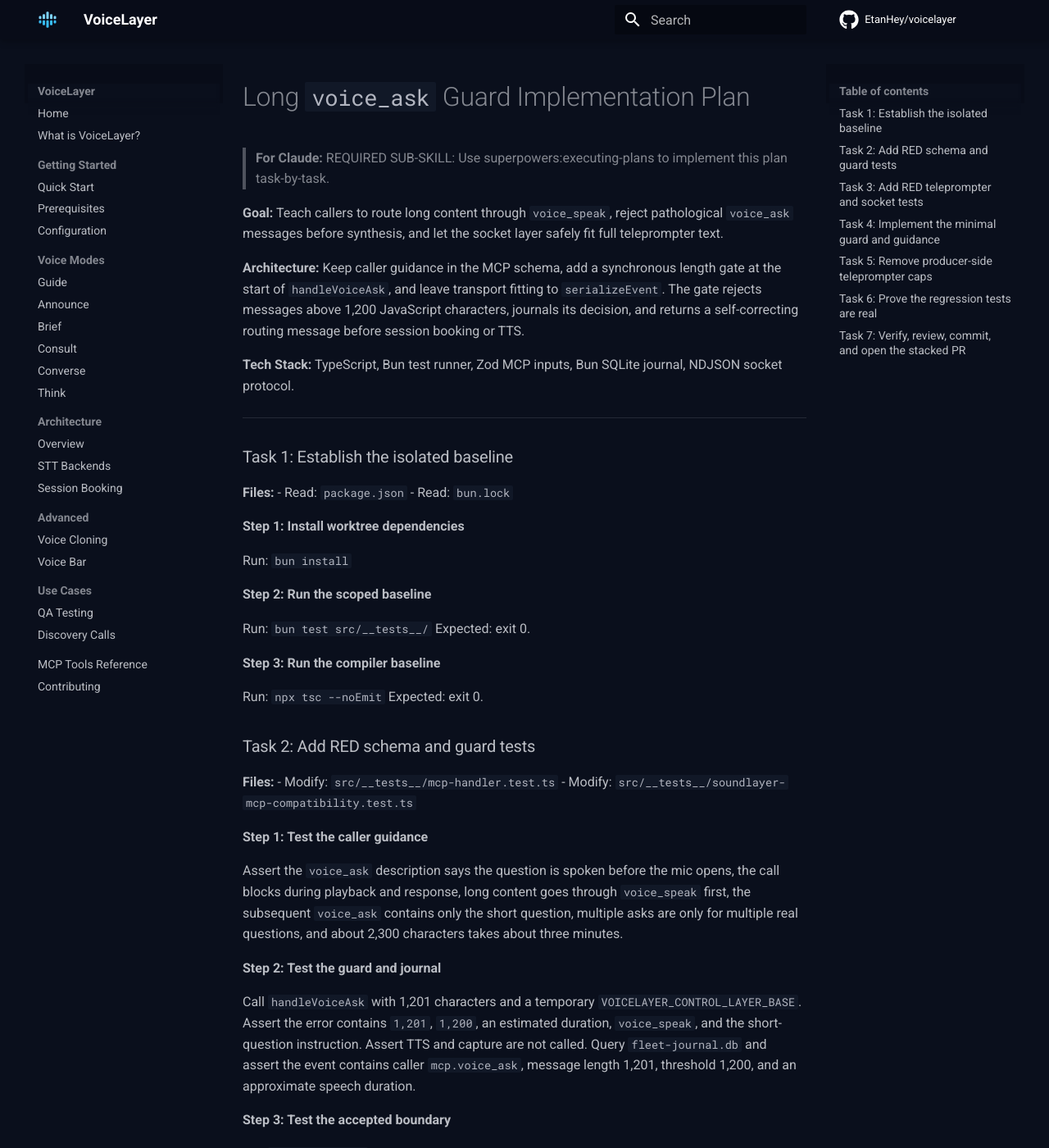
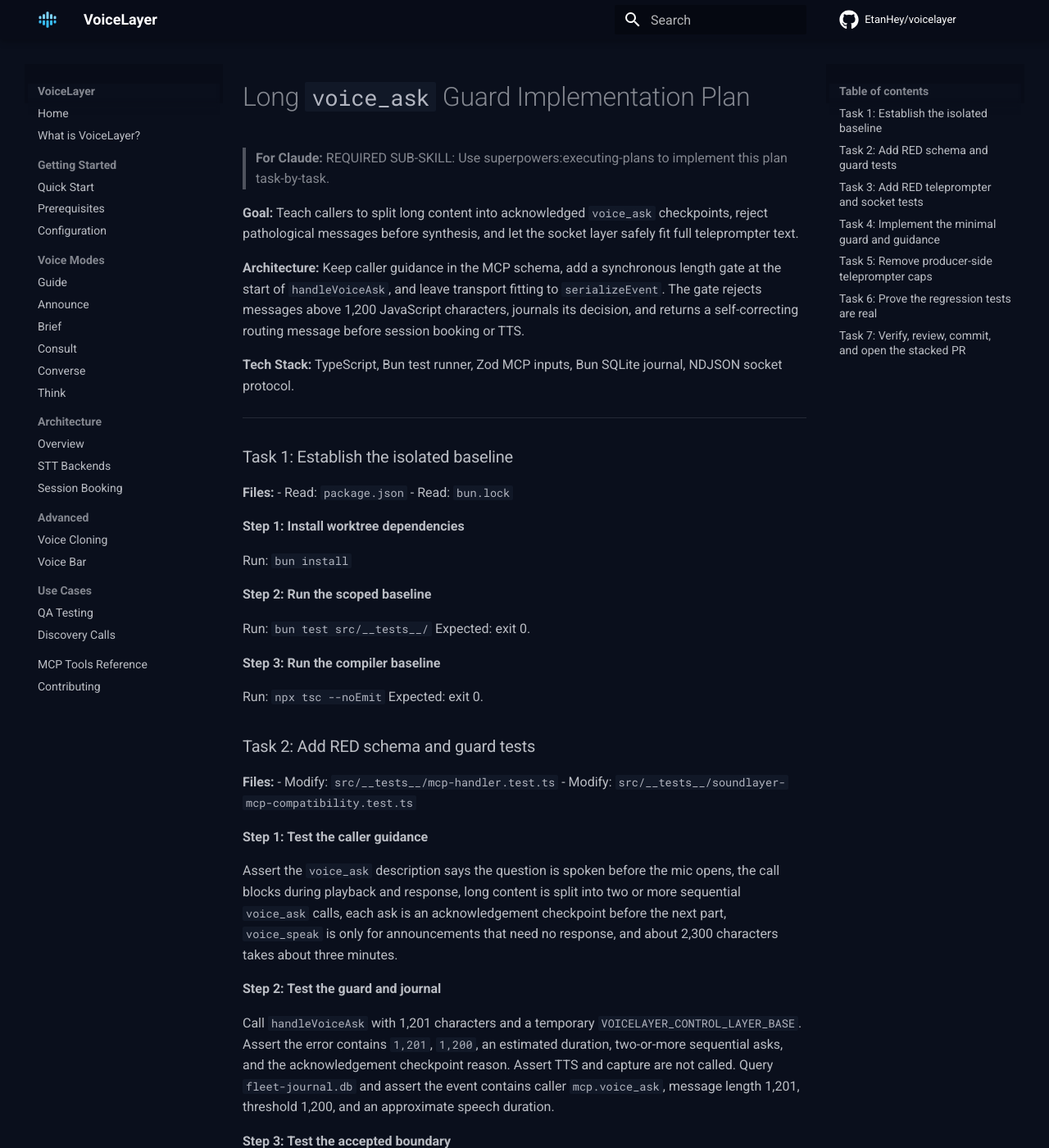
Before and after one commit to EtanHey/voicelayer, an MkDocs documentation site: the page built from docs/plans/2026-07-28-long-voice-ask-guard.md, in a window 1280 px wide and 1400 px high. Shown: the whole window at 82% size. Built offline with MkDocs 1.6.1 and Material for MkDocs 9.7.7, drawn with Linux system fonts in a browser that asks for light colours; comment, search, counter and statistics services are not loaded; some of the changed text lies outside the part shown.

Commit message:
docs: correct long ask checkpoint routing

```diff
--- a/docs/plans/2026-07-28-long-voice-ask-guard.md
+++ b/docs/plans/2026-07-28-long-voice-ask-guard.md
@@ -2,7 +2,7 @@
 
 > **For Claude:** REQUIRED SUB-SKILL: Use superpowers:executing-plans to implement this plan task-by-task.
 
-**Goal:** Teach callers to route long content through `voice_speak`, reject pathological `voice_ask` messages before synthesis, and let the socket layer safely fit full teleprompter text.
+**Goal:** Teach callers to split long content into acknowledged `voice_ask` checkpoints, reject pathological messages before synthesis, and let the socket layer safely fit full teleprompter text.
 
 **Architecture:** Keep caller guidance in the MCP schema, add a synchronous length gate at the start of `handleVoiceAsk`, and leave transport fitting to `serializeEvent`. The gate rejects messages above 1,200 JavaScript characters, journals its decision, and returns a self-correcting routing message before session booking or TTS.
 
@@ -39,19 +39,19 @@
 **Step 1: Test the caller guidance**
 
 Assert the `voice_ask` description says the question is spoken before the mic
-opens, the call blocks during playback and response, long content goes through
-`voice_speak` first, the subsequent `voice_ask` contains only the short
-question, multiple asks are only for multiple real questions, and about 2,300
-characters takes about three minutes.
+opens, the call blocks during playback and response, long content is split into
+two or more sequential `voice_ask` calls, each ask is an acknowledgement
+checkpoint before the next part, `voice_speak` is only for announcements that
+need no response, and about 2,300 characters takes about three minutes.
 
 **Step 2: Test the guard and journal**
 
 Call `handleVoiceAsk` with 1,201 characters and a temporary
 `VOICELAYER_CONTROL_LAYER_BASE`. Assert the error contains `1,201`, `1,200`, an
-estimated duration, `voice_speak`, and the short-question instruction. Assert
-TTS and capture are not called. Query `fleet-journal.db` and assert the event
-contains caller `mcp.voice_ask`, message length 1,201, threshold 1,200, and an
-approximate speech duration.
+estimated duration, two-or-more sequential asks, and the acknowledgement
+checkpoint reason. Assert TTS and capture are not called. Query
+`fleet-journal.db` and assert the event contains caller `mcp.voice_ask`, message
+length 1,201, threshold 1,200, and an approximate speech duration.
 
 **Step 3: Test the accepted boundary**
 
@@ -100,10 +100,10 @@
 
 **Step 1: Update the tool description**
 
-Put the short-question, blocking-playback, `voice_speak` routing, genuinely
-multiple-question, and 2,300-character scale instructions at the beginning of
-the `voice_ask` description. Reinforce “short question” in the `message`
-property.
+Put the short-question, blocking-playback, sequential-checkpoint,
+acknowledgement, announcement-only `voice_speak`, and 2,300-character scale
+instructions at the beginning of the `voice_ask` description. Reinforce “short
+question” in the `message` property.
 
 **Step 2: Add the refusal guard**
 
@@ -210,4 +210,5 @@
 
 Include `git log --oneline -1`, RED/GREEN/revert proof, PR URL, threshold
 justification, and the final tool description quoted in full. Re-read the
-complete report and ensure its final line is exactly `TASK_DONE`.
+complete report, record the deferred `voice_speak` rewind and acknowledgement
+gaps, and ensure its final line is exactly `TASK_DONE`.
```
Also changed, not shown: docs/plans/2026-07-28-long-voice-ask-guard-design.md (+11 -6 lines).
